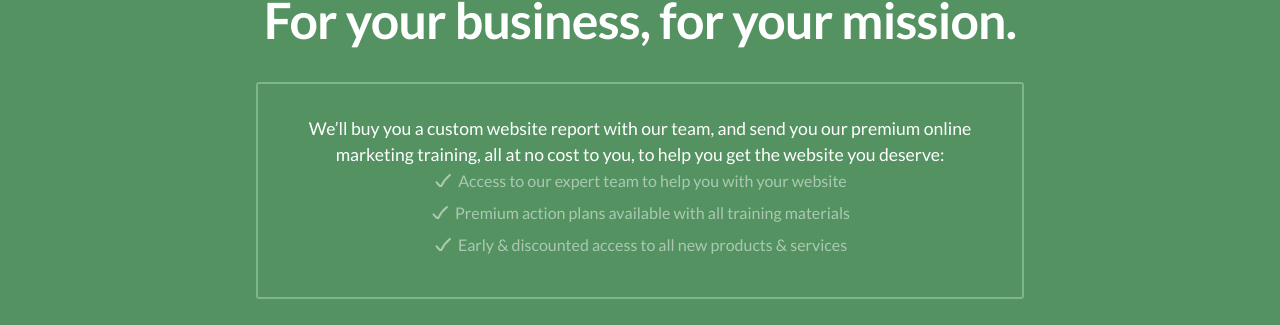
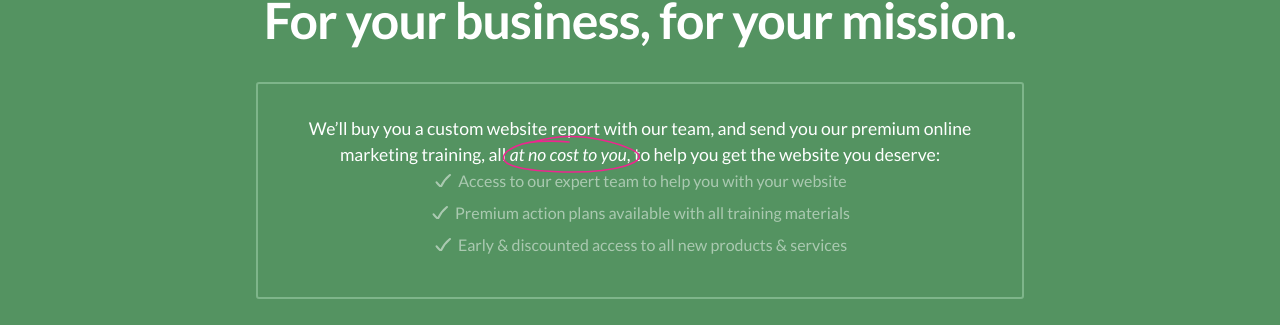
Before and after one commit to fairheadcreative/fairheadcreative, a Jekyll site: the page built from new/start/index.html, in a window 1280 px wide. Shown: the part 126-451 px from the top of the page. Built offline with Jekyll 4.4.1, drawn with Linux system fonts in a browser that asks for light colours; Markdown is read by kramdown in place of the engine named in the settings.

Commit message:
Add ring to Start

```diff
--- a/new/start/index.html
+++ b/new/start/index.html
@@ -67,7 +67,7 @@ permalink: /start/
     <h1 class="splash__title">For your business, for your mission.</h1>
 
   <div class="start-box">
-    <p class="splash__lead">We’ll buy you a custom website report with our team, and send you our premium online marketing training, all at no cost to you, to help you get the website you deserve:</p>
+    <p class="splash__lead">We’ll buy you a custom website report with our team, and send you our premium online marketing training, all<em class="ring"> at no cost to you</em>, to help you get the website you deserve:</p>
 
     <script type="text/javascript" src="https://app.simplycast.com/?q=forms/getForm&i=115865&type=portable"></script>
 
```
